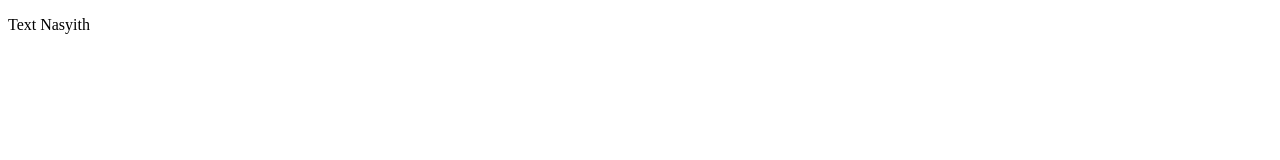
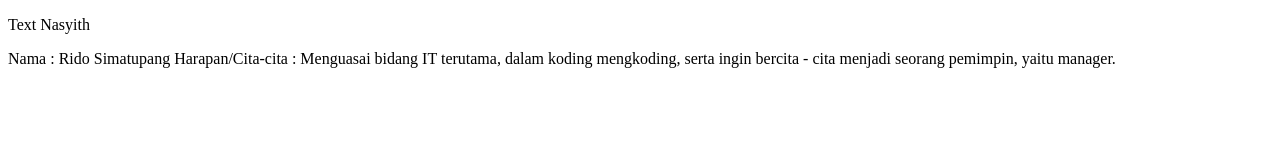
Before and after one commit to 7ees/Git-Colab-Flamingo, a plain HTML site: page index.html in a window 1280 px wide. Drawn offline with Linux system fonts and the light colour scheme.

Commit message:
Upload file terbaru

```diff
--- a/index.html
+++ b/index.html
@@ -10,5 +10,9 @@
     <p>
         Text Nasyith
     </p>
+    <p>
+        Nama : Rido Simatupang
+        Harapan/Cita-cita : Menguasai bidang IT terutama, dalam koding mengkoding, serta ingin bercita - cita menjadi seorang pemimpin, yaitu manager.
+    </p>
 </body>
 </html>
```
Also changed, not shown: File-Rido.txt (deleted).
